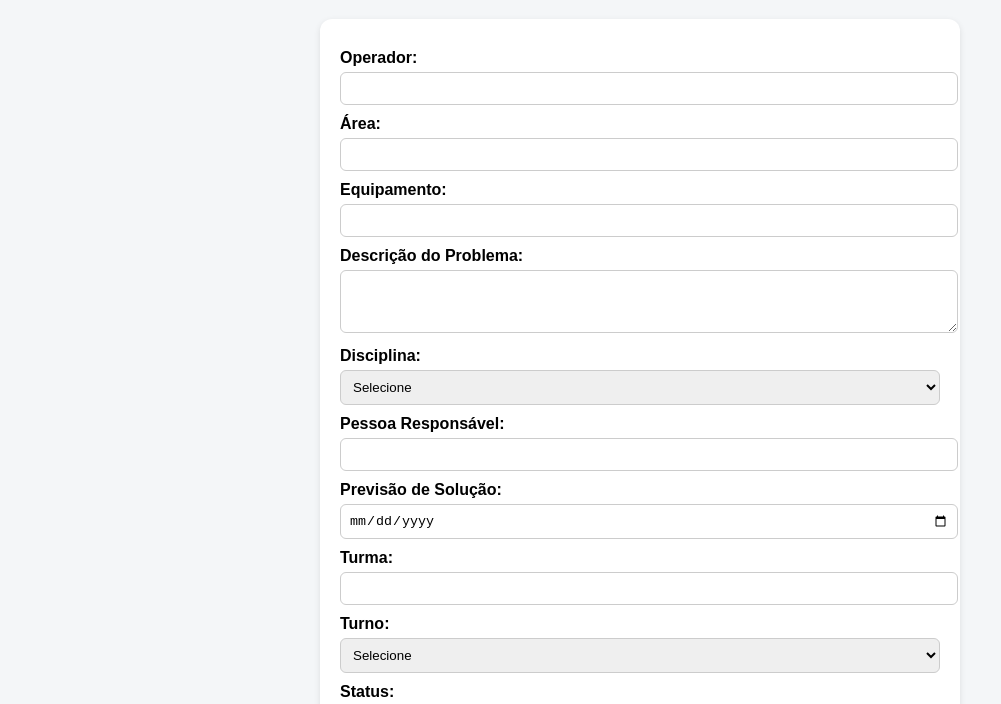
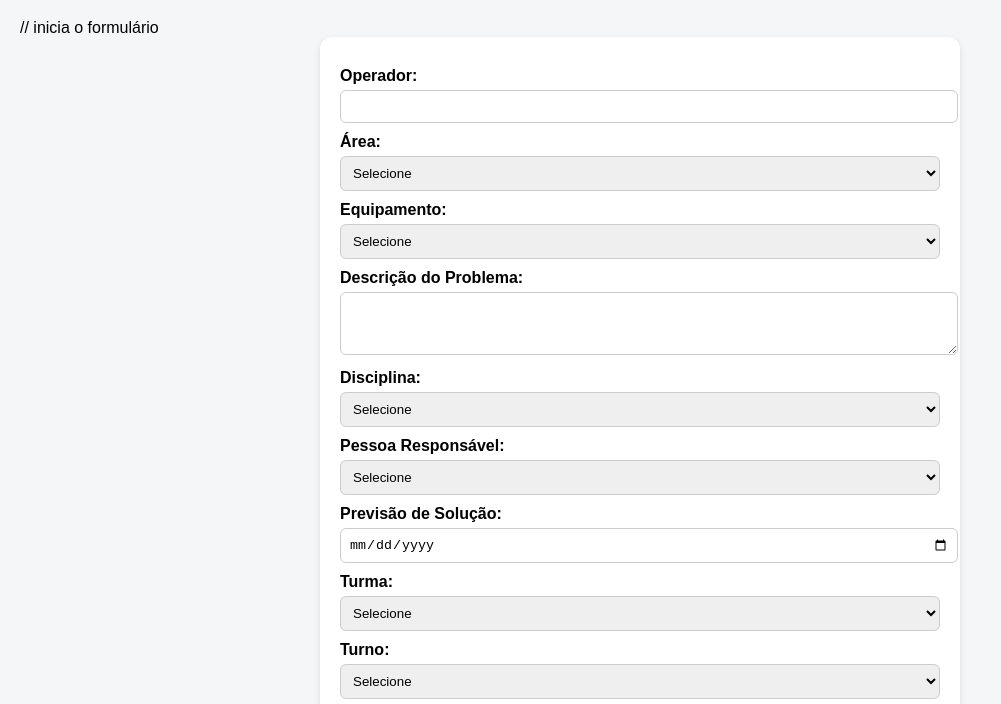
Before and after one commit to afobelem-netizen/Equipamentos, a plain HTML site: page index.html in a window 1280 px wide. Shown: the part 81-785 px from the top of the page, without its empty margins (0-1001 px from the left). Drawn offline with Linux system fonts and the light colour scheme.

Commit message:
Atualizar o index.html

```diff
--- a/index.html
+++ b/index.html
@@ -67,15 +67,33 @@
 
 <h1>Registro de Defeitos - Usina ERO Tucumã</h1>
 
+// inicia o formulário
+
 <form id="formDefeito">
   <label>Operador:</label>
   <input type="text" name="operador" required>
 
   <label>Área:</label>
-  <input type="text" name="area" required>
+  <select name="area" required>
+    <option value="">Selecione</option>
+    <option>Moagem</option>
+    <option>Filtragem</option>
+    <option>Secagem</option>
+    <option>Caldeira</option>
+    <option>Bombas</option>
+    <option>Ar Comprimido</option>
+  </select>
 
   <label>Equipamento:</label>
-  <input type="text" name="equipamento" required>
+  <select name="equipamento" required>
+    <option value="">Selecione</option>
+    <option>Britador Primário</option>
+    <option>Esteira Transportadora</option>
+    <option>Peneira Vibratória</option>
+    <option>Bomba de Recalque</option>
+    <option>Filtro Prensa</option>
+    <option>Secador Rotativo</option>
+  </select>
 
   <label>Descrição do Problema:</label>
   <textarea name="descricao" rows="3" required></textarea>
@@ -91,13 +109,26 @@
   </select>
 
   <label>Pessoa Responsável:</label>
-  <input type="text" name="responsavel" required>
+  <select name="responsavel" required>
+    <option value="">Selecione</option>
+    <option>Adilson</option>
+    <option>Camila</option>
+    <option>Felipe</option>
+    <option>Jefferson</option>
+    <option>Patrícia</option>
+    <option>Vinícius</option>
+  </select>
 
   <label>Previsão de Solução:</label>
   <input type="date" name="previsao" required>
 
   <label>Turma:</label>
-  <input type="text" name="turma" required>
+  <select name="turma" required>
+    <option value="">Selecione</option>
+    <option>A</option>
+    <option>B</option>
+    <option>C</option>
+  </select>
 
   <label>Turno:</label>
   <select name="turno" required>
@@ -115,6 +146,8 @@
 
   <button type="submit">Registrar Defeito</button>
 </form>
+
+// terminou o formulário
 
 <div class="painel">
   <h2 style="text-align:center; color:#003366;">📋 Registros Recentes</h2>
```
